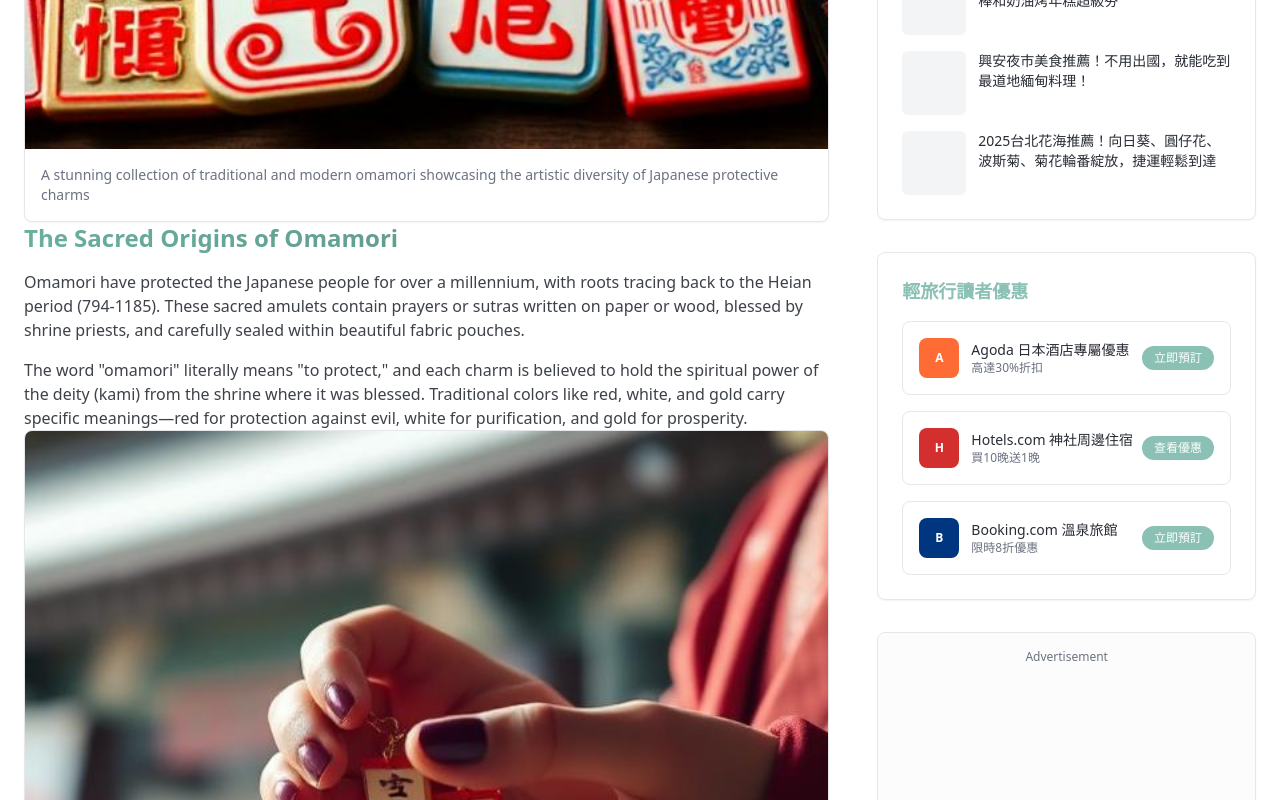
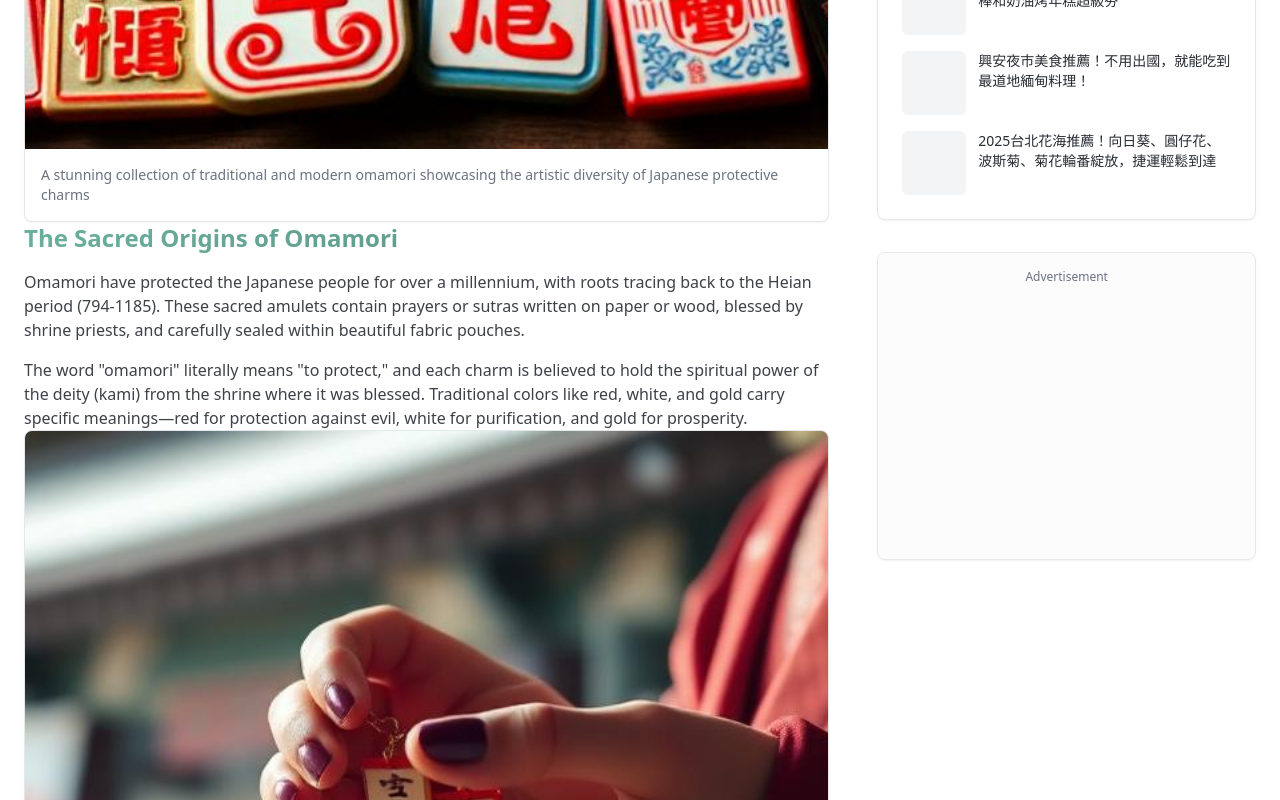
Before and after one commit to miiinachiu/article-page, a React (Vite) app: page / in a window 1280 px wide. Shown: the part 1568-2368 px from the top of the page. Built offline with nearby package versions, Linux system fonts and the light colour scheme.

Commit message:
Code edited in Lovable Code Editor
Edited UI in Lovable

```diff
--- a/src/components/article-content.tsx
+++ b/src/components/article-content.tsx
@@ -449,7 +449,7 @@ const ArticleContent = () => {
                   <p className="font-medium text-sm">東京近郊一日遊推薦</p>
                 </a>
                 <a href="#" className="block hover:text-primary transition-colors">
-                  <p className="font-medium text-sm">東京近郊一日遊推薦</p>
+                  <p className="font-medium text-sm">東京賞楓景點推薦</p>
                 </a>
               </div>
             </Card>
@@ -491,63 +491,6 @@ const ArticleContent = () => {
               </div>
             </Card>
 
-            {/* Reader Deals Section */}
-            <Card className="p-6">
-              <h3 className="font-bold text-lg mb-4 text-primary">輕旅行讀者優惠</h3>
-              <div className="space-y-4">
-                <div className="border rounded-lg p-4 hover:bg-muted/50 transition-colors">
-                  <div className="flex items-center justify-between">
-                    <div className="flex items-center gap-3">
-                      <div className="w-10 h-10 bg-[#FF6B35] rounded-lg flex items-center justify-center">
-                        <span className="text-white font-bold text-xs">A</span>
-                      </div>
-                      <div>
-                        <p className="font-medium text-sm">Agoda 日本酒店專屬優惠</p>
-                        <p className="text-xs text-muted-foreground">高達30%折扣</p>
-                      </div>
-                    </div>
-                    <a href="#" className="text-xs bg-primary text-primary-foreground px-3 py-1 rounded-full hover:bg-primary/90 transition-colors">
-                      立即預訂
-                    </a>
-                  </div>
-                </div>
-
-                <div className="border rounded-lg p-4 hover:bg-muted/50 transition-colors">
-                  <div className="flex items-center justify-between">
-                    <div className="flex items-center gap-3">
-                      <div className="w-10 h-10 bg-[#D32F2F] rounded-lg flex items-center justify-center">
-                        <span className="text-white font-bold text-xs">H</span>
-                      </div>
-                      <div>
-                        <p className="font-medium text-sm">Hotels.com 神社周邊住宿</p>
-                        <p className="text-xs text-muted-foreground">買10晚送1晚</p>
-                      </div>
-                    </div>
-                    <a href="#" className="text-xs bg-primary text-primary-foreground px-3 py-1 rounded-full hover:bg-primary/90 transition-colors">
-                      查看優惠
-                    </a>
-                  </div>
-                </div>
-
-                <div className="border rounded-lg p-4 hover:bg-muted/50 transition-colors">
-                  <div className="flex items-center justify-between">
-                    <div className="flex items-center gap-3">
-                      <div className="w-10 h-10 bg-[#003580] rounded-lg flex items-center justify-center">
-                        <span className="text-white font-bold text-xs">B</span>
-                      </div>
-                      <div>
-                        <p className="font-medium text-sm">Booking.com 溫泉旅館</p>
-                        <p className="text-xs text-muted-foreground">限時8折優惠</p>
-                      </div>
-                    </div>
-                    <a href="#" className="text-xs bg-primary text-primary-foreground px-3 py-1 rounded-full hover:bg-primary/90 transition-colors">
-                      立即預訂
-                    </a>
-                  </div>
-                </div>
-              </div>
-            </Card>
-
 
             {/* Bottom Sidebar Ad */}
             <SidebarAd />
```
